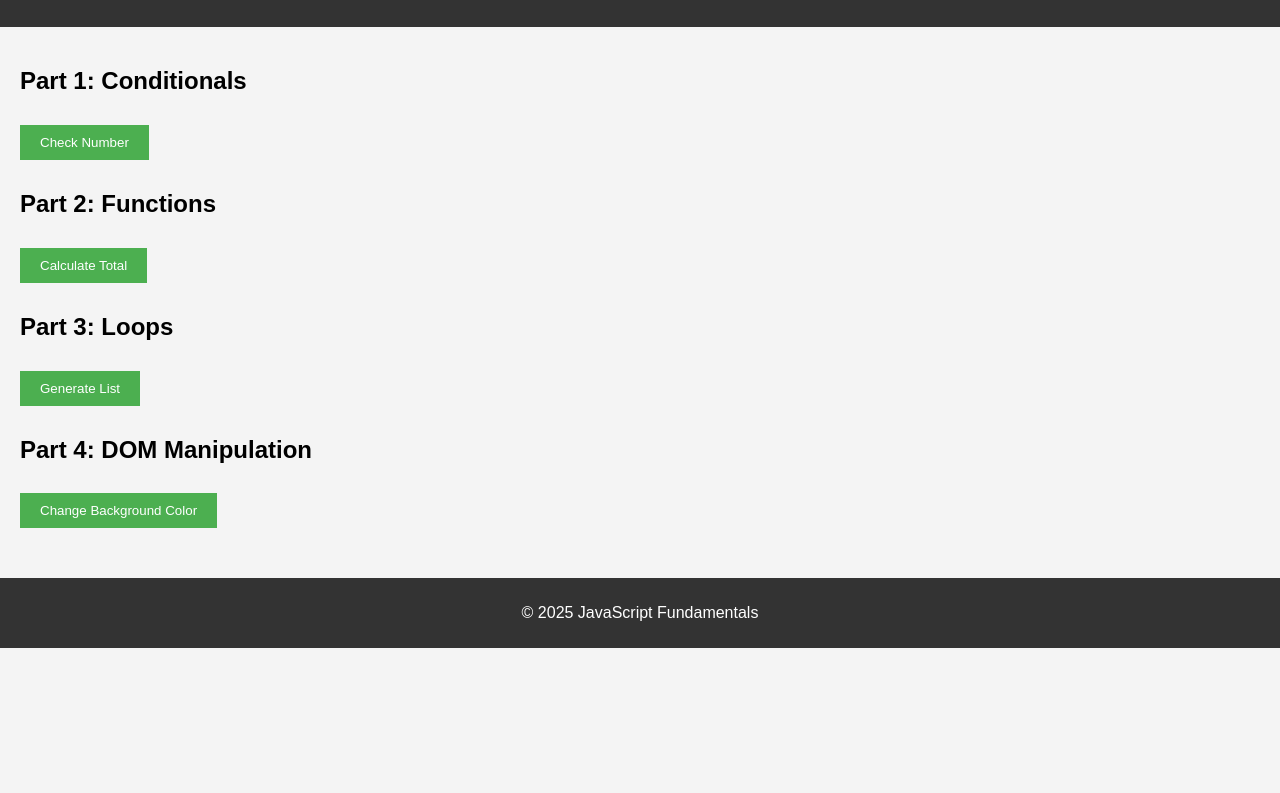
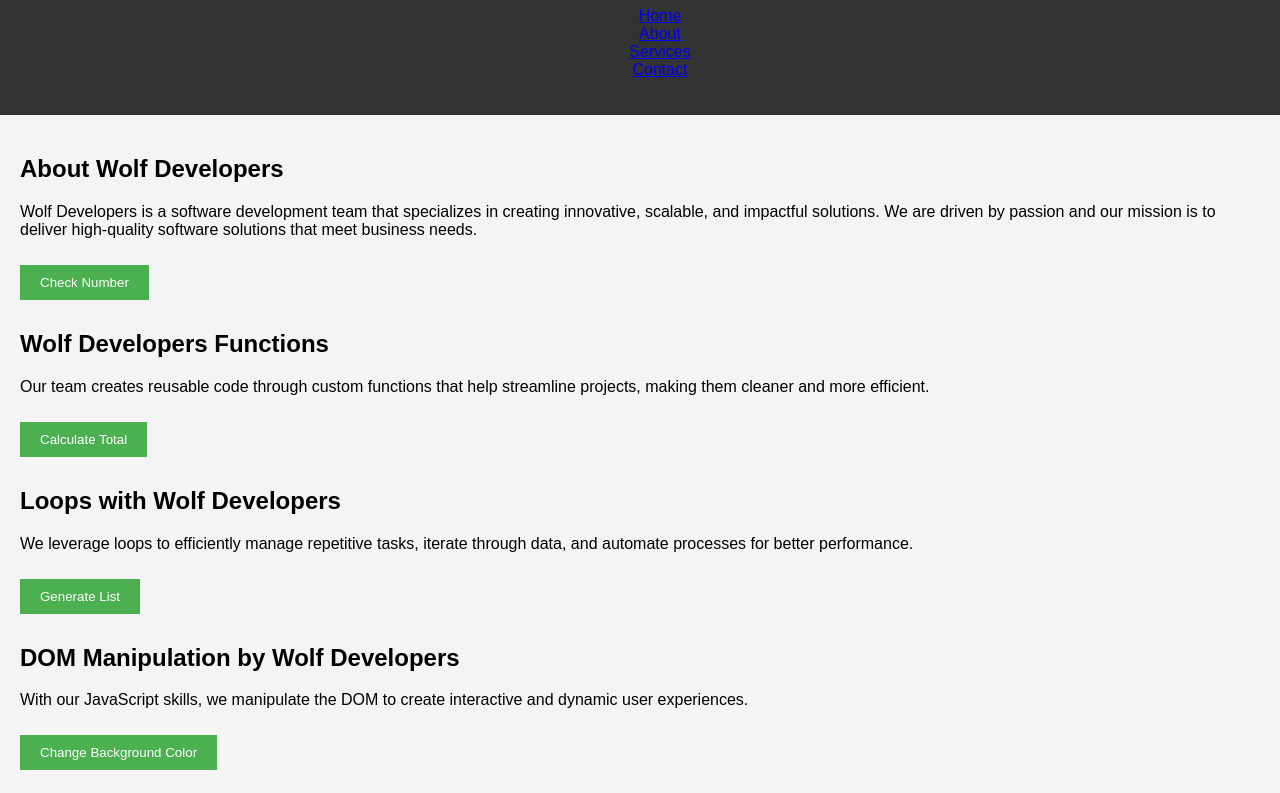
Before and after one commit to Moryriz/web-week5, a plain HTML site: page index.html in a window 1280 px wide. Shown: the part 93-886 px from the top of the page. Before the commit the page ends 800 px from the top, so only its background shows below. Drawn offline with Linux system fonts and the light colour scheme; a script that the page names is missing.

Commit message:
Update index.html

```diff
--- a/index.html
+++ b/index.html
@@ -3,42 +3,55 @@
 <head>
     <meta charset="UTF-8">
     <meta name="viewport" content="width=device-width, initial-scale=1.0">
-    <title>JavaScript Fundamentals</title>
+    <title>Wolf Developers - JavaScript Fundamentals</title>
     <link rel="stylesheet" href="style.css">
 </head>
 <body>
 
+    <!-- Header Section -->
     <header>
-        <h1>Mastering JavaScript Fundamentals</h1>
+        <h1>Wolf Developers</h1>
+        <nav>
+            <ul>
+                <li><a href="#">Home</a></li>
+                <li><a href="#">About</a></li>
+                <li><a href="#">Services</a></li>
+                <li><a href="#">Contact</a></li>
+            </ul>
+        </nav>
     </header>
 
     <main>
         <section>
-            <h2>Part 1: Conditionals</h2>
+            <h2>About Wolf Developers</h2>
+            <p>Wolf Developers is a software development team that specializes in creating innovative, scalable, and impactful solutions. We are driven by passion and our mission is to deliver high-quality software solutions that meet business needs.</p>
             <button id="checkNumberBtn">Check Number</button>
             <p id="numberResult"></p>
         </section>
 
         <section>
-            <h2>Part 2: Functions</h2>
+            <h2>Wolf Developers Functions</h2>
+            <p>Our team creates reusable code through custom functions that help streamline projects, making them cleaner and more efficient.</p>
             <button id="calculateBtn">Calculate Total</button>
             <p id="totalResult"></p>
         </section>
 
         <section>
-            <h2>Part 3: Loops</h2>
+            <h2>Loops with Wolf Developers</h2>
+            <p>We leverage loops to efficiently manage repetitive tasks, iterate through data, and automate processes for better performance.</p>
             <button id="generateListBtn">Generate List</button>
             <ul id="numberList"></ul>
         </section>
 
         <section>
-            <h2>Part 4: DOM Manipulation</h2>
+            <h2>DOM Manipulation by Wolf Developers</h2>
+            <p>With our JavaScript skills, we manipulate the DOM to create interactive and dynamic user experiences.</p>
             <button id="changeColorBtn">Change Background Color</button>
         </section>
     </main>
 
     <footer>
-        <p>&copy; 2025 JavaScript Fundamentals</p>
+        <p>&copy; 2025 Wolf Developers - Crafting the future of software.</p>
     </footer>
 
     <script src="script.js"></script>
```
